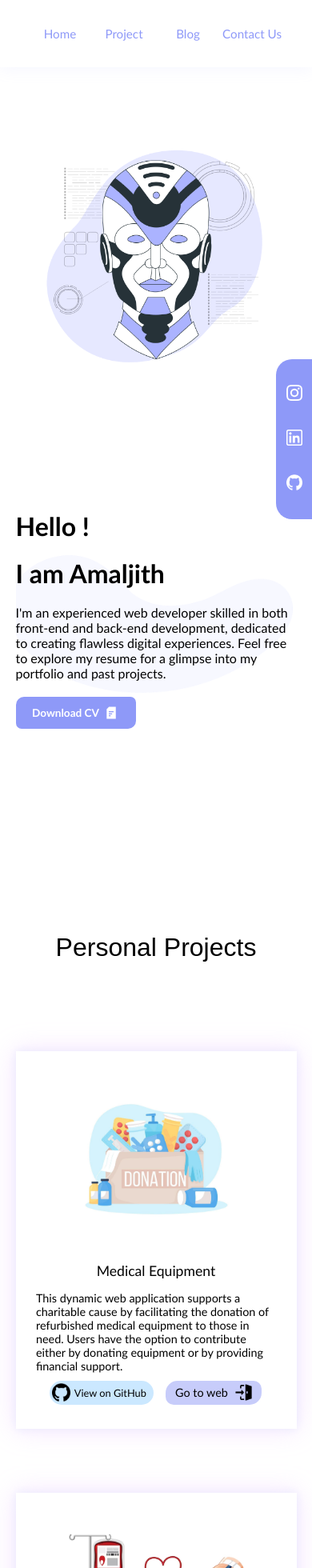
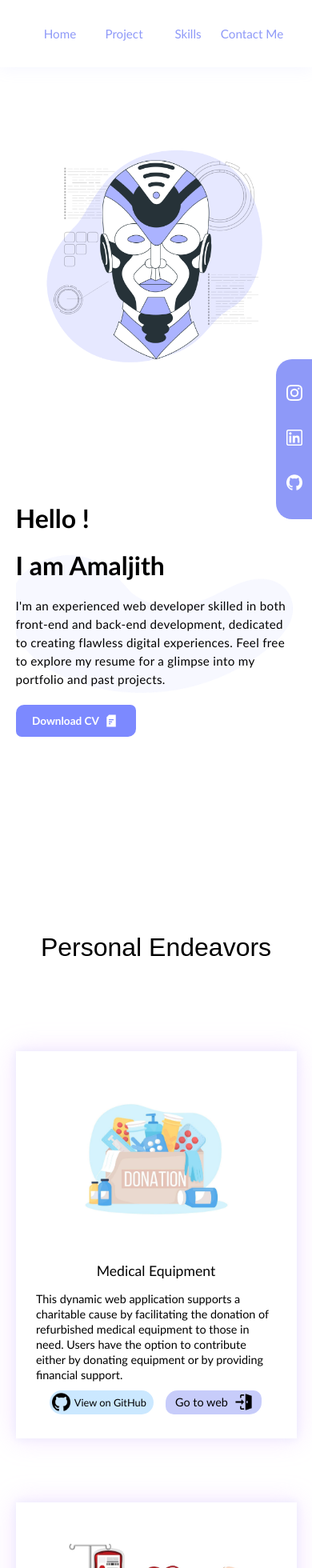
Before and after one commit to amaljithmk07/Portfolio, a React (Vite) app in the folder portfolio/: page / in a window 390 px wide. Shown: the top 1960 px of the page at 80% size. Built offline with nearby package versions, Linux system fonts and the light colour scheme.

Commit message:
responsive

```diff
--- a/portfolio/src/components/Home/Homepage.css
+++ b/portfolio/src/components/Home/Homepage.css
@@ -41,6 +41,7 @@
   width: auto;
   filter: invert(1);
   cursor: pointer;
+  -webkit-tap-highlight-color: transparent;
 }
 
 /* //Home contents */
@@ -56,6 +57,11 @@
 
   /* background-color: rgb(30, 1, 1); */
   width: 40%;
+}
+.home-sec-content-p {
+  font-size: 0.95rem;
+  line-height: 23px;
+  letter-spacing: 0.3px;
 }
 .seperate-background {
   background-image: url("/home-back.png");
@@ -78,11 +84,11 @@
   font-weight: 600;
   cursor: pointer;
   border-radius: 10px 7px;
-  background-color: #8e99f8;
+  background-color: #7c89ff;
   -webkit-tap-highlight-color: transparent;
 }
 .home-sec-btn:hover {
-  background-color: #7c89ff;
+  background-color: #6773db;
 }
 
 .home-sec-btn-icon {
@@ -246,9 +252,10 @@
   /* background-color: cyan; */
 }
 .project-card-project-details {
-  min-height: 70px;
+  min-height: 80px;
   width: 95%;
-  font-size: 0.9rem;
+  line-height: 19px;
+  font-size: .9rem;
   display: flex;
   justify-content: start;
   align-items: center;
@@ -279,6 +286,7 @@
   overflow: hidden;
   position: relative;
   transition: all 0.5s ease-in-out;
+  -webkit-tap-highlight-color: transparent;
 }
 .project-github-btn:hover {
   width: 130px;
@@ -318,6 +326,8 @@
 .project-btn {
   height: 30px;
   width: 120px;
+  -webkit-tap-highlight-color: transparent;
+
   text-decoration: none;
   color: black;
   display: flex;
@@ -407,6 +417,7 @@
 .skill-card-logo {
   width: 70px;
   height: auto;
+  -webkit-tap-highlight-color: transparent;
 }
 
 /* //contact section */
--- a/portfolio/src/components/Home/Homepage.jsx
+++ b/portfolio/src/components/Home/Homepage.jsx
@@ -99,7 +99,7 @@ const Homepage = () => {
           <div className="home-sec-content seperate-background">
             <h1>Hello !</h1>
             <h1>I am Amaljith</h1>
-            <p>
+            <p className="home-sec-content-p">
               I'm an experienced web developer skilled in both front-end and
               back-end development, dedicated to creating flawless digital
               experiences. Feel free to explore my resume for a glimpse into my
@@ -127,7 +127,8 @@ const Homepage = () => {
         <div className="project-sec">
           <div className="project-title-sec" id="project-sec">
             {" "}
-            Personal Projects
+            {/* Personal Projects */}
+            Personal Endeavors
             <div className="project-title-underline"></div>
           </div>
           <div className="project-content-sec">
@@ -270,11 +271,10 @@ const Homepage = () => {
 
         {/* //Skill section */}
 
-        <div className="skill-sec">
+        <div className="skill-sec" id="skill-sec">
           <div className="skill-title-sec">
             {" "}
-            Skills
-            <div className="skill-title-underline"></div>
+            Expertise <div className="skill-title-underline"></div>
           </div>
           <div className="skill-card-sec">
             <div className="skill-card-body">
@@ -324,7 +324,10 @@ const Homepage = () => {
 
         <div className="contact-sec">
           <div className="contact-sec-left-body" id="contact-sec">
-            <div className="contact-sec-title-1">CONTACT US </div>
+            <div className="contact-sec-title-1">
+              {/* CONTACT US */}
+              CONNECT ME{" "}
+            </div>
             <div className="contact-sec-title-2">
               {" "}
               Let's talk <br /> about you
@@ -332,7 +335,7 @@ const Homepage = () => {
           </div>
           <div className="contact-sec-right-body">
             <form action="" className="form-sec" ref={form} name="myForm">
-              <div className="form-title"> Send us a Message</div>
+              <div className="form-title"> Send me a Message</div>
               <div className="form-input-field-sec">
                 Full Name
                 <input
--- a/portfolio/src/components/Navbar/Navbar.jsx
+++ b/portfolio/src/components/Navbar/Navbar.jsx
@@ -33,13 +33,13 @@ const Navbar = () => {
             <Link
               className="navbar-menu-data"
               activeClass="active"
-              to="blog-sec"
+              to="skill-sec"
               spy={true}
               smooth={true}
               offset={-70}
               // duration={500}
             >
-              Blog
+              Skills
             </Link>{" "}
             <Link
               className="navbar-menu-data"
@@ -50,7 +50,7 @@ const Navbar = () => {
               offset={-70}
               // duration={500}
             >
-              Contact Us
+              Contact Me
             </Link>{" "}
           </ul>
         </div>
```
